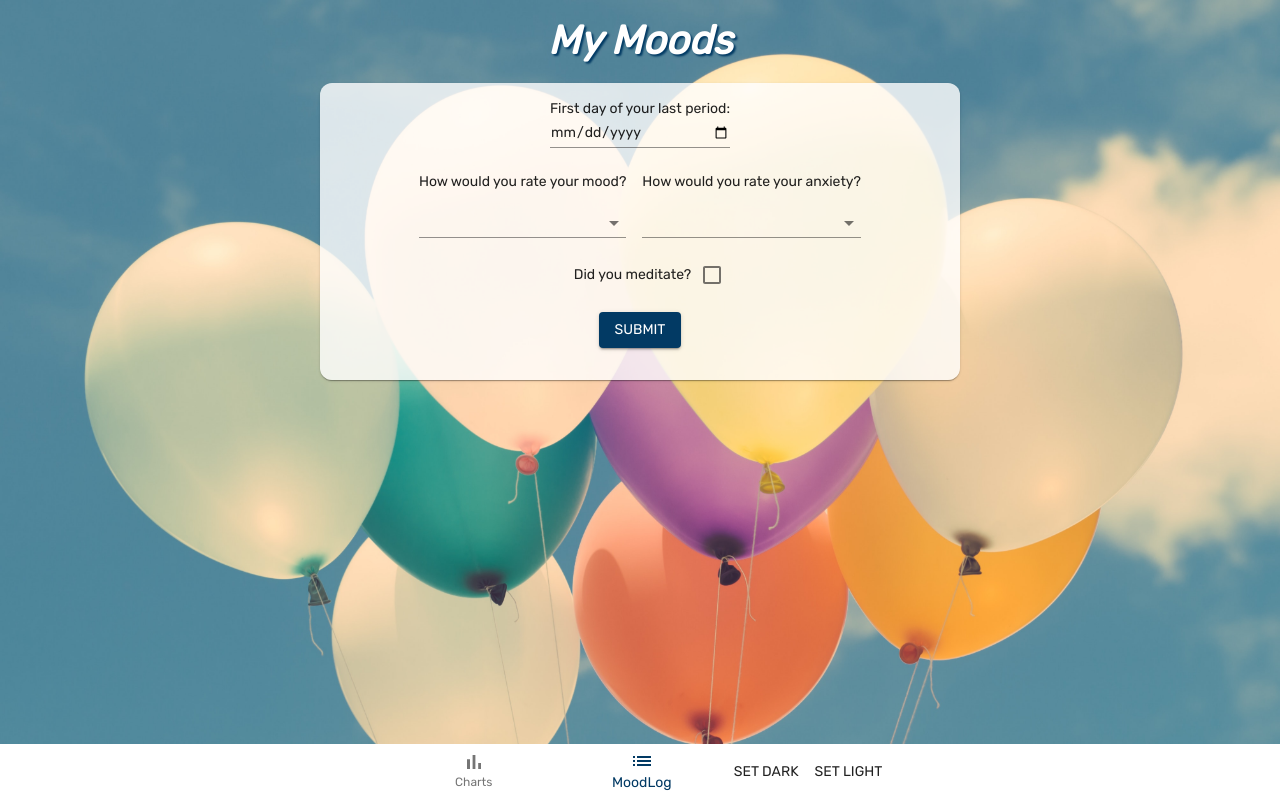
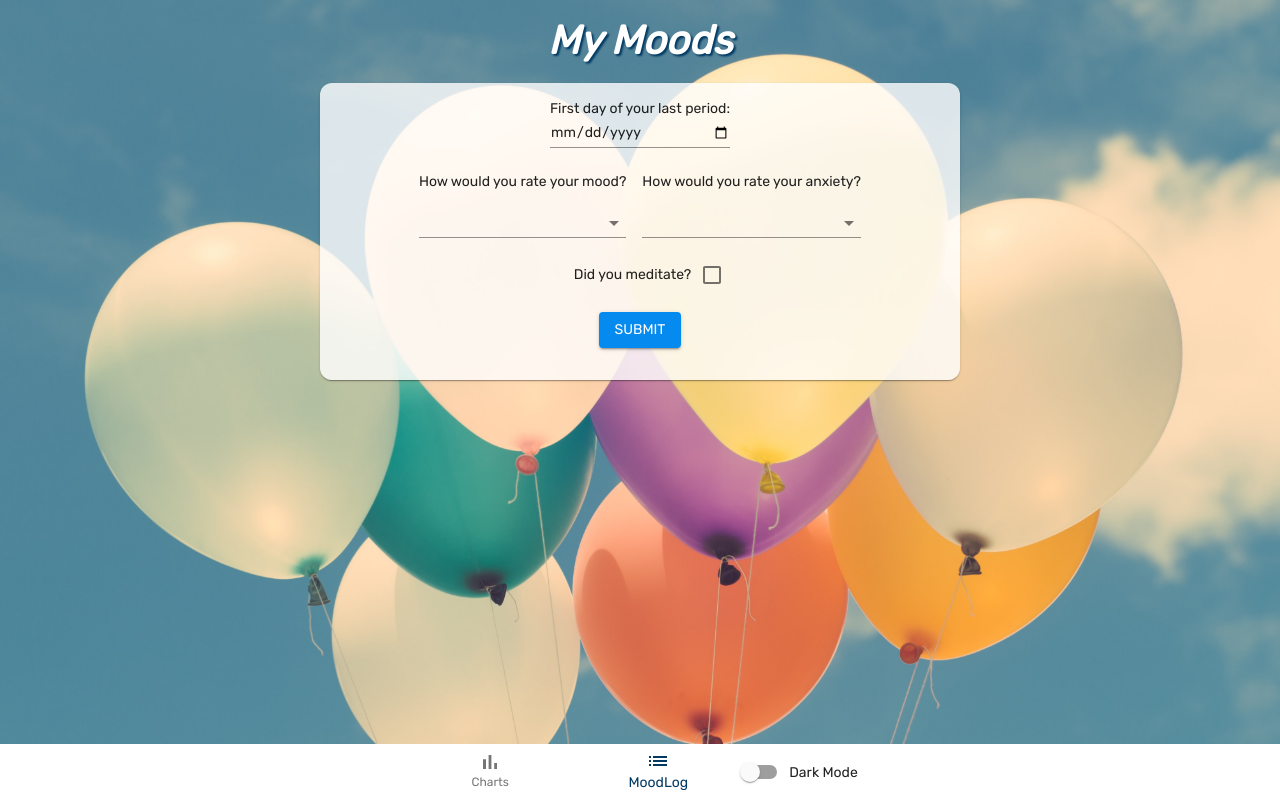
Before and after one commit to amelia678/my-moods, a React (Create React App) app: page / in a window 1280 px wide. Built offline with nearby package versions, Linux system fonts and the light colour scheme.

Commit message:
Change dark mode switch into a toggle.

```diff
--- a/src/MoodForm/MoodForm.tsx
+++ b/src/MoodForm/MoodForm.tsx
@@ -124,7 +124,7 @@ const MoodForm = () => {
             </Box>
           </FormControl>
           <div className={classes.formInput}>
-            <Button type='submit' variant='contained' color='primary'>
+            <Button type='submit' variant='contained' color='secondary'>
               Submit
             </Button>
           </div>
--- a/src/layouts/DefaultLayout.tsx
+++ b/src/layouts/DefaultLayout.tsx
@@ -1,8 +1,9 @@
 import {
   BottomNavigation,
   BottomNavigationAction,
-  Button,
+  FormControlLabel,
   makeStyles,
+  Switch,
   Typography,
 } from '@material-ui/core'
 import { BarChart, List } from '@material-ui/icons'
@@ -15,11 +16,14 @@ interface Props {
   children: ReactNode
 }
 
+const appTheme = localStorage.getItem('appTheme')
 const DefaultLayout = ({ children }: Props) => {
   let location = useLocation()
 
   const classes = useStyles()
   const [menuValue, setMenuValue] = useState(location.pathname)
+  const [darkMode, setDarkMode] = useState(appTheme === 'dark')
+
   const setThemeName = useContext(ThemeContext)
 
   useEffect(() => {
@@ -28,6 +32,11 @@ const DefaultLayout = ({ children }: Props) => {
 
   const handleChange = (event: React.ChangeEvent<{}>, newValue: string) => {
     setMenuValue(newValue)
+  }
+
+  const handleSwitch = (event: React.ChangeEvent<HTMLInputElement>) => {
+    setDarkMode(event.target.checked)
+    appTheme === 'light' ? setThemeName('dark') : setThemeName('light')
   }
 
   return (
@@ -53,8 +62,10 @@ const DefaultLayout = ({ children }: Props) => {
             value='/'
             icon={<List />}
           />
-          <Button onClick={() => setThemeName('dark')}>Set Dark</Button>
-          <Button onClick={() => setThemeName('light')}>Set Light</Button>
+          <FormControlLabel
+            control={<Switch checked={darkMode} onChange={handleSwitch} />}
+            label='Dark Mode'
+          />
         </BottomNavigation>
       </footer>
     </div>
--- a/src/theme/dark.ts
+++ b/src/theme/dark.ts
@@ -11,10 +11,9 @@ const theme = createMuiTheme({
   palette: {
     type: 'dark',
     primary: {
-      main: '#023a64',
+      main: '#aadbe9',
     },
     secondary: {
-      light: '#aadbe9',
       main: '#058af0',
     },
   },
```
